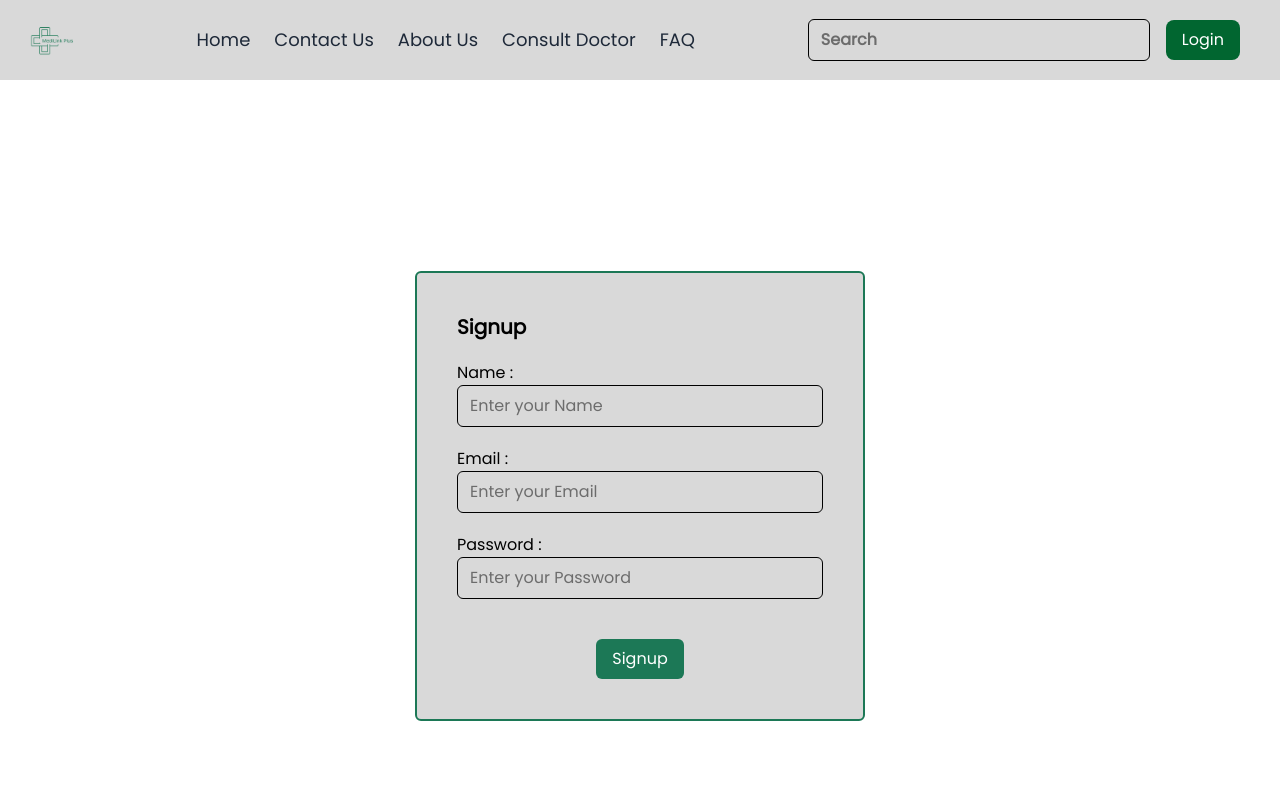
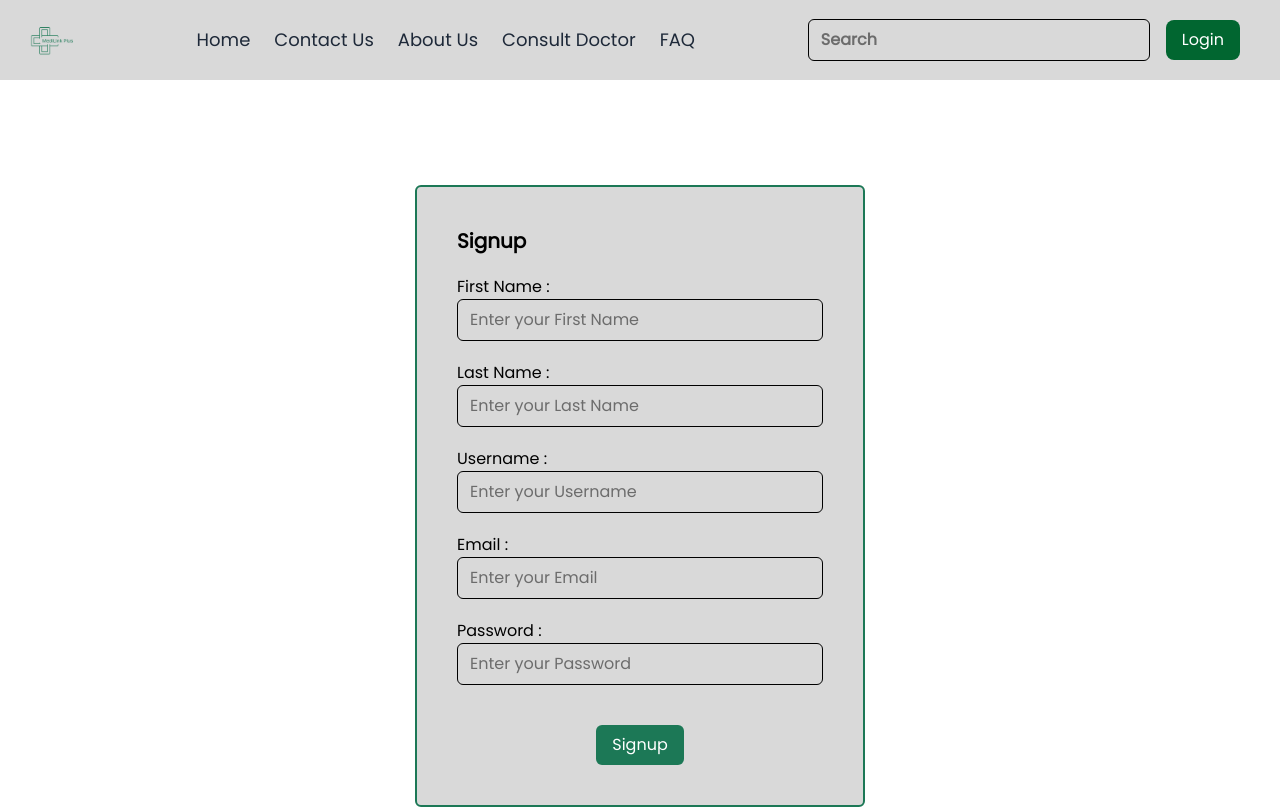
Before and after one commit to Vanshvala23/Med-Tech, a React (Vite) app in the folder client/: page /Signup in a window 1280 px wide. Shown: the top 809 px of the page. Built offline with nearby package versions, Linux system fonts and the light colour scheme.

Commit message:
Update Signup.jsx

```diff
--- a/client/src/components/Signup.jsx
+++ b/client/src/components/Signup.jsx
@@ -1,45 +1,57 @@
 import React, { useState } from "react";
-import { Link } from "react-router-dom";
+import { Link, useNavigate } from "react-router-dom";
 import Navbar from "./Navbar";
 import Footer from "./Footer";
+import axios from "axios";
 
 function Signup() {
   const [formData, setFormData] = useState({
-    name: "",
+    firstName: "",
+    lastName: "",
+    username: "",
     email: "",
     password: "",
   });
 
   const [error, setError] = useState("");
+  const [success, setSuccess] = useState("");
+  const navigate = useNavigate();
 
   // Handle Input Changes
   const handleChange = (e) => {
     setFormData({ ...formData, [e.target.name]: e.target.value });
-    setError(""); // Clear errors when typing
+    setError("");
+    setSuccess("");
   };
 
   // Handle Form Submission
-  const handleSubmit = (e) => {
+  const handleSubmit = async (e) => {
     e.preventDefault();
-    const { name, email, password } = formData;
+    const { firstName, lastName, username, email, password } = formData;
 
     // Validation
-    if (!name || !email || !password) {
+    if (!firstName || !lastName || !username || !email || !password) {
       setError("All fields are required!");
       return;
     }
 
-    alert("Signup Successful! (This is just a frontend test)");
+    try {
+      const response = await axios.post("http://localhost:3000/auth/signup", formData);
+      setSuccess(response.data.message || "Signup successful!");
+      setFormData({ firstName: "", lastName: "", username: "", email: "", password: "" });
+
+      // Redirect to Login Page After Successful Signup
+      setTimeout(() => navigate("/"), 2000);
+    } catch (error) {
+      setError(error.response?.data?.message || "Signup failed. Please try again.");
+    }
   };
 
   return (
     <>
       <Navbar />
       <div className="flex h-screen items-center justify-center">
-        <div
-          id="my_modal_3"
-          className="border-2 border-[#1c7856] bg-[#d9d9d9] text-black p-10 rounded-md w-[450px]"
-        >
+        <div className="border-2 border-[#1c7856] bg-[#d9d9d9] text-black p-10 rounded-md w-[450px]">
           <form onSubmit={handleSubmit}>
             {/* Close Button */}
             <Link to="/" className="btn btn-sm btn-circle btn-ghost absolute right-2 top-2">
@@ -48,18 +60,45 @@ function Signup() {
 
             <h3 className="font-bold text-xl">Signup</h3>
 
-            {/* Error Message */}
+            {/* Error and Success Messages */}
             {error && <p className="text-red-500 mt-3">{error}</p>}
+            {success && <p className="text-green-500 mt-3">{success}</p>}
 
-            {/* Name */}
+            {/* First Name */}
             <div className="mt-5 space-y-2">
-              <label>Name :</label>
+              <label>First Name :</label>
               <input
                 type="text"
-                name="name"
-                placeholder="Enter your Name"
+                name="firstName"
+                placeholder="Enter your First Name"
                 className="w-full py-2 px-3 border rounded-md outline-none"
-                value={formData.name}
+                value={formData.firstName}
+                onChange={handleChange}
+              />
+            </div>
+
+            {/* Last Name */}
+            <div className="mt-5 space-y-2">
+              <label>Last Name :</label>
+              <input
+                type="text"
+                name="lastName"
+                placeholder="Enter your Last Name"
+                className="w-full py-2 px-3 border rounded-md outline-none"
+                value={formData.lastName}
+                onChange={handleChange}
+              />
+            </div>
+
+            {/* Username */}
+            <div className="mt-5 space-y-2">
+              <label>Username :</label>
+              <input
+                type="text"
+                name="username"
+                placeholder="Enter your Username"
+                className="w-full py-2 px-3 border rounded-md outline-none"
+                value={formData.username}
                 onChange={handleChange}
               />
             </div>
```
